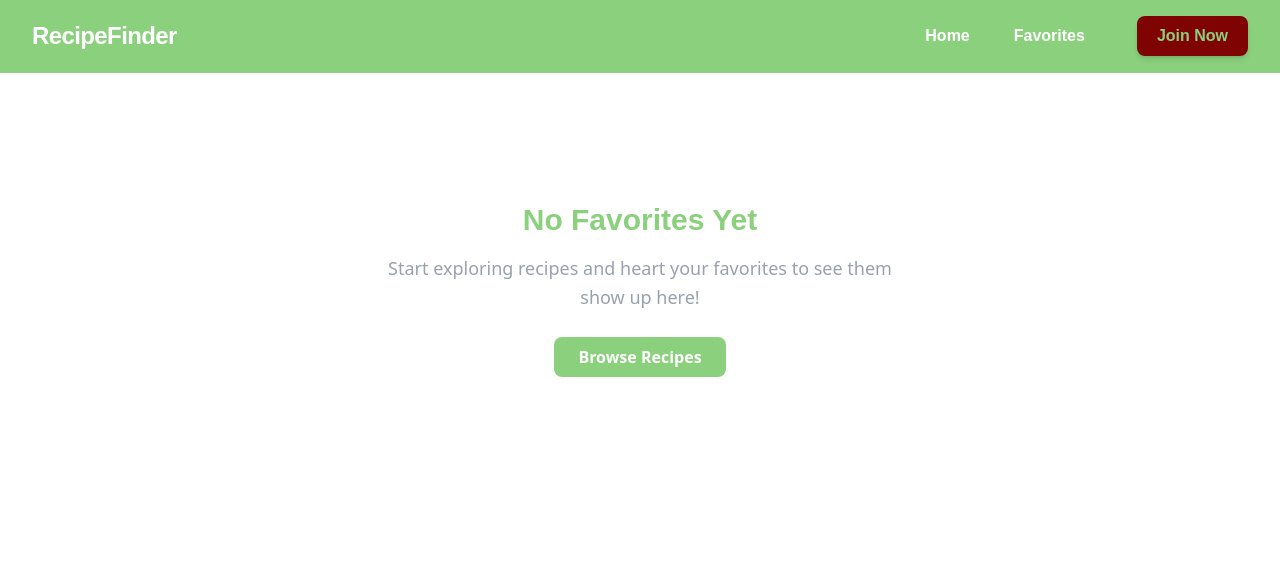
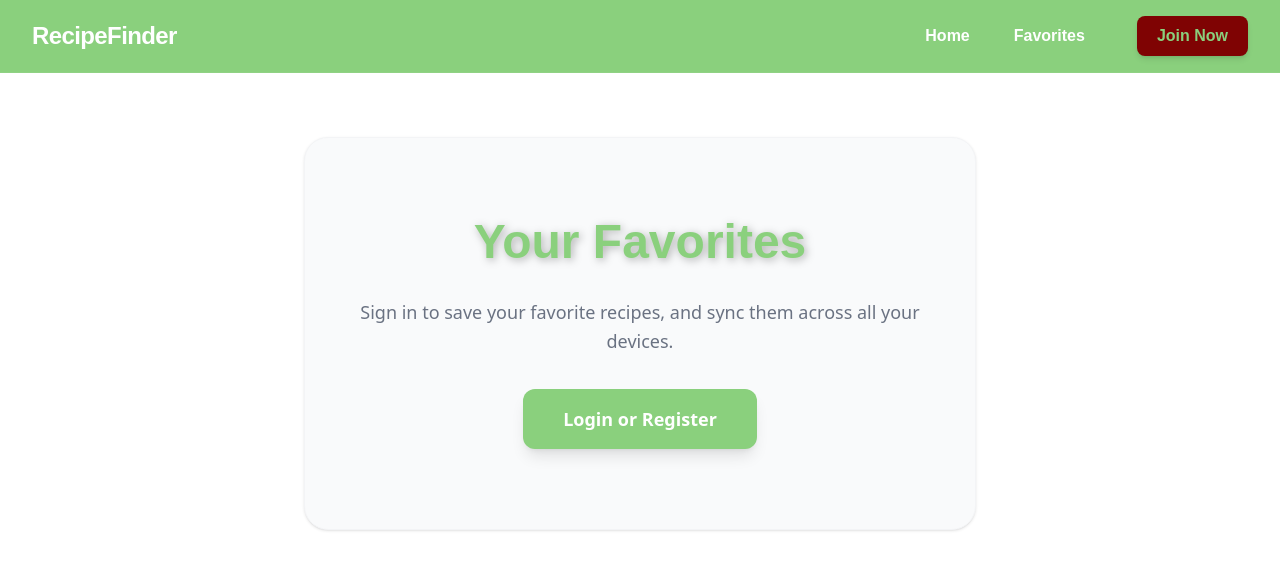
Before and after one commit to wajihaabbasi/recipe-finder, a React (Vite) app in the folder frontend/: page /favorites in a window 1280 px wide. Shown: the top 570 px of the page. Built offline with nearby package versions, Linux system fonts and the light colour scheme.

Commit message:
feat(frontend): implement global auth modal and guest favorites view

```diff
--- a/frontend/src/components/NavBar.jsx
+++ b/frontend/src/components/NavBar.jsx
@@ -2,18 +2,14 @@ import { Link } from "react-router-dom";
 import { useRecipeContext } from "../context/RecipeContext";
 import { useState } from "react";
 import AuthModal from "./Auth";
-
-
 
 /**
  * Navbar Component
  * Handles navigation links, authentication modal triggers, and user profile dropdown.
  */
 const Navbar = () => {
-    const { user, logout} = useRecipeContext();
-    const [isModalOpen, setIsModalOpen] = useState(false);
+    const { user, logout, isAuthModalOpen, setIsAuthModalOpen} = useRecipeContext();
     const [isDropdownOpen, setIsDropdownOpen] = useState(false);
-
 
     return (
         <nav className="flex items-center justify-between bg-primary px-4 py-4 text-white shadow-lg md:px-8 border-b border-white/5">
@@ -29,8 +25,7 @@ const Navbar = () => {
             <div className="flex gap-2 md:gap-5 items-center">
                 <Link
                     to="/"
-                    className="font-heading rounded-lg px-3 py-2 text-sm font-bold transition-all duration-200 hover:text-primary hover:bg-accent md:text-base"
-                >
+                    className="font-heading rounded-lg px-3 py-2 text-sm font-bold transition-all duration-200 hover:text-primary hover:bg-accent md:text-base">
                     Home
                 </Link>
                 <Link to="/favorites"
@@ -83,7 +78,7 @@ const Navbar = () => {
                 ) : (
                     /* Guest Action Button */
                     <button
-                        onClick={() => setIsModalOpen(true)}
+                        onClick={() => setIsAuthModalOpen(true)}
                         className="font-heading bg-accent text-primary px-5 py-2 rounded-lg font-bold shadow-md hover:scale-105 active:scale-95 transition-all duration-200"
                     >
                         Join Now
@@ -93,8 +88,8 @@ const Navbar = () => {
 
             {/* Modular Auth Popup */}
             <AuthModal
-                isOpen={isModalOpen}
-                onClose={() => setIsModalOpen(false)}
+                isOpen={isAuthModalOpen}
+                onClose={() => setIsAuthModalOpen(false)}
             />
             </div>
         </nav>
--- a/frontend/src/context/AuthProvider.jsx
+++ b/frontend/src/context/AuthProvider.jsx
@@ -17,6 +17,7 @@ export const AuthProvider = ({ children }) => {
     const logout = () => {
         localStorage.removeItem("token");
         setUser(null);
+
     };
 
 
--- a/frontend/src/context/RecipeProvider.jsx
+++ b/frontend/src/context/RecipeProvider.jsx
@@ -12,8 +12,9 @@ export const RecipeProvider = ({ children }) => {
 
     //  Lazy Initialize Favorites
     const [favorites, setFavorites] = useState(() => {
+        const token = localStorage.getItem("token");
         const storedFavs = localStorage.getItem("favorites");
-        return storedFavs ? JSON.parse(storedFavs) : [];
+        return (token && storedFavs) ? JSON.parse(storedFavs) : [];
     });
 
     const login = (userData, userToken) => {
@@ -26,8 +27,10 @@ export const RecipeProvider = ({ children }) => {
     const logout = () => {
         setUser(null);
         setToken(null);
+        setFavorites([]); //to clear the fav UI state
         localStorage.removeItem("user");
         localStorage.removeItem("token");
+        localStorage.removeItem("favorites"); //remove saved recipes from browser
     };
 
 
@@ -48,7 +51,7 @@ export const RecipeProvider = ({ children }) => {
     const isFavorite = (recipeId) => {
         return favorites.some((recipe) => recipe.id === recipeId);
     };
-
+    const [isAuthModalOpen, setIsAuthModalOpen] = useState(false);
 
     const value = {
         user,
@@ -58,7 +61,9 @@ export const RecipeProvider = ({ children }) => {
         favorites,
         addToFavorites,
         removeFromFavorites,
-        isFavorite
+        isFavorite,
+        isAuthModalOpen,
+        setIsAuthModalOpen
     };
 
     return (
--- a/frontend/src/pages/Favorites.jsx
+++ b/frontend/src/pages/Favorites.jsx
@@ -3,34 +3,51 @@ import RecipeCard from "../components/RecipeCard";
 import { Link } from "react-router-dom";
 
 function Favorites() {
-    const { favorites } = useRecipeContext();
+    const { user, favorites, setIsAuthModalOpen } = useRecipeContext();
 
      return (
         <div className="w-full p-8 box-border min-h-screen bg-white">
-            {favorites && favorites.length > 0 ? (
-                <>
+            {!user ? (  /*Logged Out */
+                <div className="text-center py-20 px-8 bg-gray-50 rounded-3xl mt-8 max-w-2xl mx-auto border border-gray-100 shadow-sm animate-fade-in">
                     {/* Page Main Heading */}
                     <h2 className="mb-8 text-center text-4xl md:text-5xl font-heading font-bold text-primary drop-shadow-[2px_2px_4px_rgba(0,0,0,0.3)]">
                         Your Favorites
                     </h2>
 
+                    <p className="text-gray-500 text-lg leading-relaxed mb-8">
+                        Sign in to save your favorite recipes, and sync them across all your devices.
+                    </p>
+
+                    <button
+                        onClick={() => setIsAuthModalOpen(true)}
+                        className="px-10 py-4 bg-primary text-white rounded-xl font-bold text-lg hover:scale-105 active:scale-95 transition-all shadow-lg">
+                            Login or Register
+                    </button>
+                </div>
+            ): favorites && favorites.length > 0 ? (
+                /*User Logged in and has Favorites */
+                <div className="text-center py-20 px-8 bg-gray-50 rounded-3xl mt-8 max-w-2xl mx-auto border border-gray-100 shadow-sm animate-fade-in"> /
+                    <h2 className="mb-8 text-center text-4xl md:text-5xl font-heading font-bold text-primary drop-shadow-[2px_2px_4px_rgba(0,0,0,0.1)]">
+                        Your Favorites
+                    </h2>
                     <div className="grid grid-cols-1 sm:grid-cols-2 lg:grid-cols-3 xl:grid-cols-4 gap-8 max-w-350 mx-auto">
                        {favorites.map((recipe, index) => (
                         <div
                         key={recipe.id}
                         className="animate-fade-in"
-                        style={{animationDelay: `${index * 0.5}s`, fillMode: 'both'}}
+                        style={{animationDelay: `${index * 0.5}s`,
+                        animationDurationfillMode: 'both'}}
                         >
                         <RecipeCard recipe={recipe} />
                             </div>
                         ))}
                     </div>
-                </>
+                </div>
+
             ) : (
-                /* Empty State Section */
+                /* User Logged in but no favorites */
                 <div className="text-center py-16 px-8 bg-white/5 rounded-xl mt-8 mb-8 max-w-150 mx-auto border border-white/10 animate-fade-in">
-
-                    <h2 className="mb-4 text-3xl font-heading font-bold text-primary">
+                  <h2 className="mb-4 text-3xl font-heading font-bold text-primary">
                         No Favorites Yet
                     </h2>
                     <p className="text-gray-400 text-lg leading-relaxed">
```
